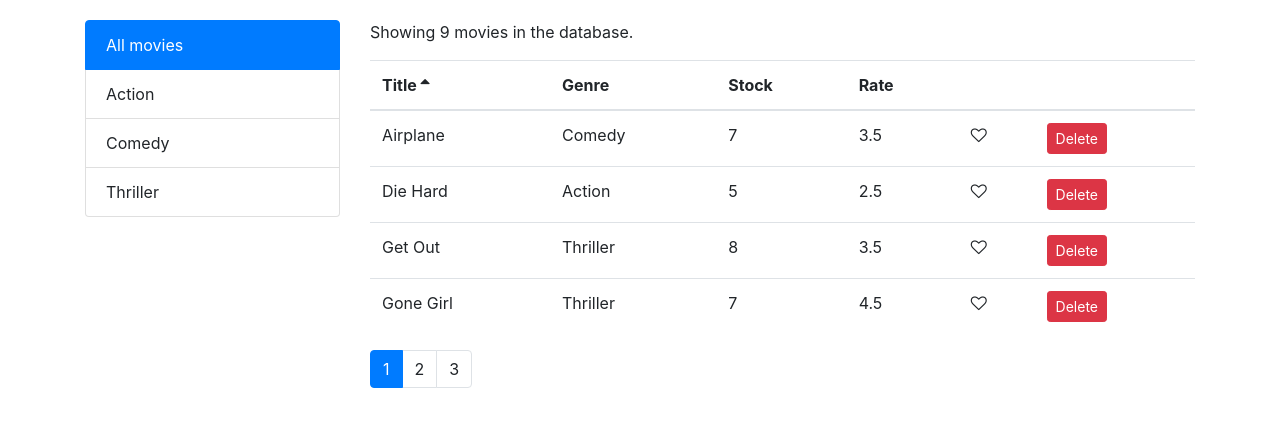
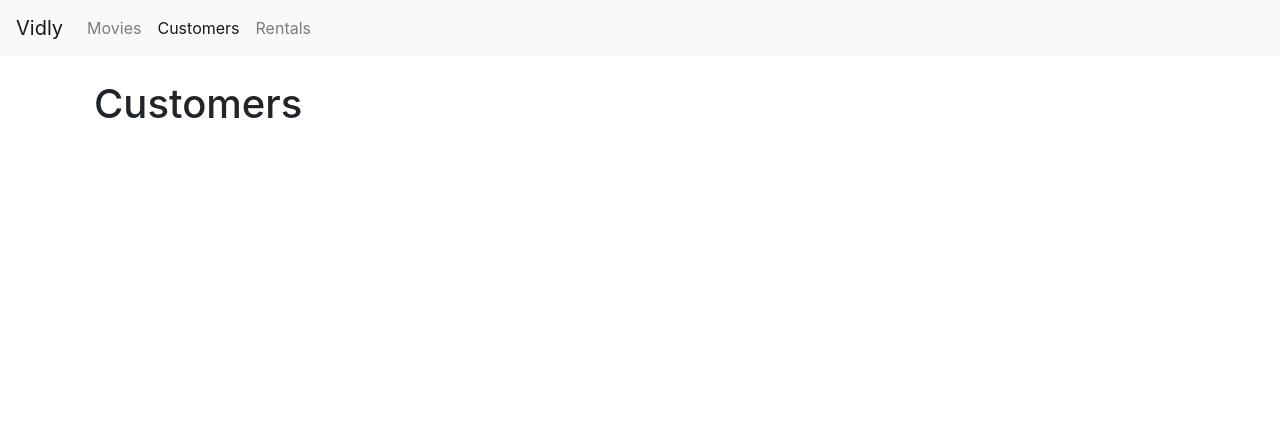
Before and after one commit to codewithsathya/learning-react, a React (Create React App) app in the folder vidly/: page /customers in a window 1280 px wide. Shown: the top 426 px of the page. Built offline with nearby package versions, Linux system fonts and the light colour scheme.

Commit message:
Exercise - my solution

```diff
--- a/vidly/package.json
+++ b/vidly/package.json
@@ -12,6 +12,7 @@
     "prop-types": "^15.6.2",
     "react": "^17.0.2",
     "react-dom": "^17.0.2",
+    "react-router-dom": "^5.2.0",
     "react-scripts": "4.0.3",
     "web-vitals": "^1.1.2"
   },
--- a/vidly/src/App.js
+++ b/vidly/src/App.js
@@ -1,11 +1,27 @@
-import './App.css';
-import Movies from './components/movies.jsx'
+import React from "react";
+import { Route, Switch, Redirect } from "react-router-dom";
+import "./App.css";
+import NavBar from "./components/common/navBar";
+import Movies from "./components/movies.jsx";
+import Customers from "./components/customers.jsx";
+import Rentals from "./components/rentals.jsx";
+import NotFound from "./components/notFound";
 
 function App() {
   return (
-    <main className="container">
-      <Movies />
-    </main>
+    <React.Fragment>
+      <NavBar />
+      <main className="container p-4">
+        <Switch>
+          <Route path="/movies" component={Movies} />
+          <Route path="/customers" component={Customers} />
+          <Route path="/rentals" component={Rentals} />
+          <Route path="/not-found" component={NotFound} />
+          <Redirect from="/" exact to="/movies" />
+          <Redirect to="/not-found" />
+        </Switch>
+      </main>
+    </React.Fragment>
   );
 }
 
--- /dev/null
+++ b/vidly/src/components/common/navBar.jsx
@@ -0,0 +1,30 @@
+import React from "react";
+import { Link, NavLink } from "react-router-dom";
+
+const NavBar = () => {
+  return (
+    <nav className="navbar navbar-expand-lg navbar-light bg-light">
+      <Link to="/movies" className="navbar-brand">
+        Vidly
+      </Link>
+      <button
+        className="navbar-toggler"
+        type="button"
+        data-toggle="collapse"
+        data-target="#navbarNavAltMarkup"
+        aria-controls="navbarNavAltMarkup"
+        aria-aria-expanded="false"
+        aria-label="Toggle navigation"
+      ></button>
+      <div className="collapse navbar-collapse" id="navbarNavAltMarkup">
+        <div className="navbar-nav">
+          <NavLink to="/movies" className="nav-item nav-link">Movies</NavLink>
+          <NavLink to="/customers" className="nav-item nav-link">Customers</NavLink>
+          <NavLink to="/rentals" className="nav-item nav-link">Rentals</NavLink>
+        </div>
+      </div>
+    </nav>
+  );
+};
+
+export default NavBar;
--- /dev/null
+++ b/vidly/src/components/customers.jsx
@@ -0,0 +1,9 @@
+import React from 'react';
+
+const Customers = () => {
+  return (
+    <h1>Customers</h1>
+   );
+}
+
+export default Customers;
--- /dev/null
+++ b/vidly/src/components/notFound.jsx
@@ -0,0 +1,7 @@
+import React from "react";
+
+const NotFound = () => {
+  return <h1>Not found</h1>;
+};
+
+export default NotFound;
--- /dev/null
+++ b/vidly/src/components/rentals.jsx
@@ -0,0 +1,7 @@
+import React from "react";
+
+const Rentals = () => {
+  return <h1>Rentals</h1>;
+};
+
+export default Rentals;
--- a/vidly/src/index.css
+++ b/vidly/src/index.css
@@ -1,6 +1,6 @@
 body {
   margin: 0;
-  padding: 20px 0 0 0;
+  padding: 0 0 0 0;
   font-family: -apple-system, BlinkMacSystemFont, "Segoe UI", "Roboto", "Oxygen",
     "Ubuntu", "Cantarell", "Fira Sans", "Droid Sans", "Helvetica Neue",
     sans-serif;
--- a/vidly/src/index.js
+++ b/vidly/src/index.js
@@ -1,17 +1,20 @@
-import React from 'react';
-import ReactDOM from 'react-dom';
-import './index.css';
-import App from './App';
-import reportWebVitals from './reportWebVitals';
+import React from "react";
+import ReactDOM from "react-dom";
+import { BrowserRouter } from "react-router-dom";
+import "./index.css";
+import App from "./App";
+import reportWebVitals from "./reportWebVitals";
 
-import 'bootstrap/dist/css/bootstrap.css';
-import 'font-awesome/css/font-awesome.css'
+import "bootstrap/dist/css/bootstrap.css";
+import "font-awesome/css/font-awesome.css";
 
 ReactDOM.render(
   <React.StrictMode>
-    <App />
+    <BrowserRouter>
+      <App />
+    </BrowserRouter>
   </React.StrictMode>,
-  document.getElementById('root')
+  document.getElementById("root")
 );
 
 // If you want to start measuring performance in your app, pass a function
```
Also changed, not shown: 2 other files (tests, documents, lock files or other folders).
